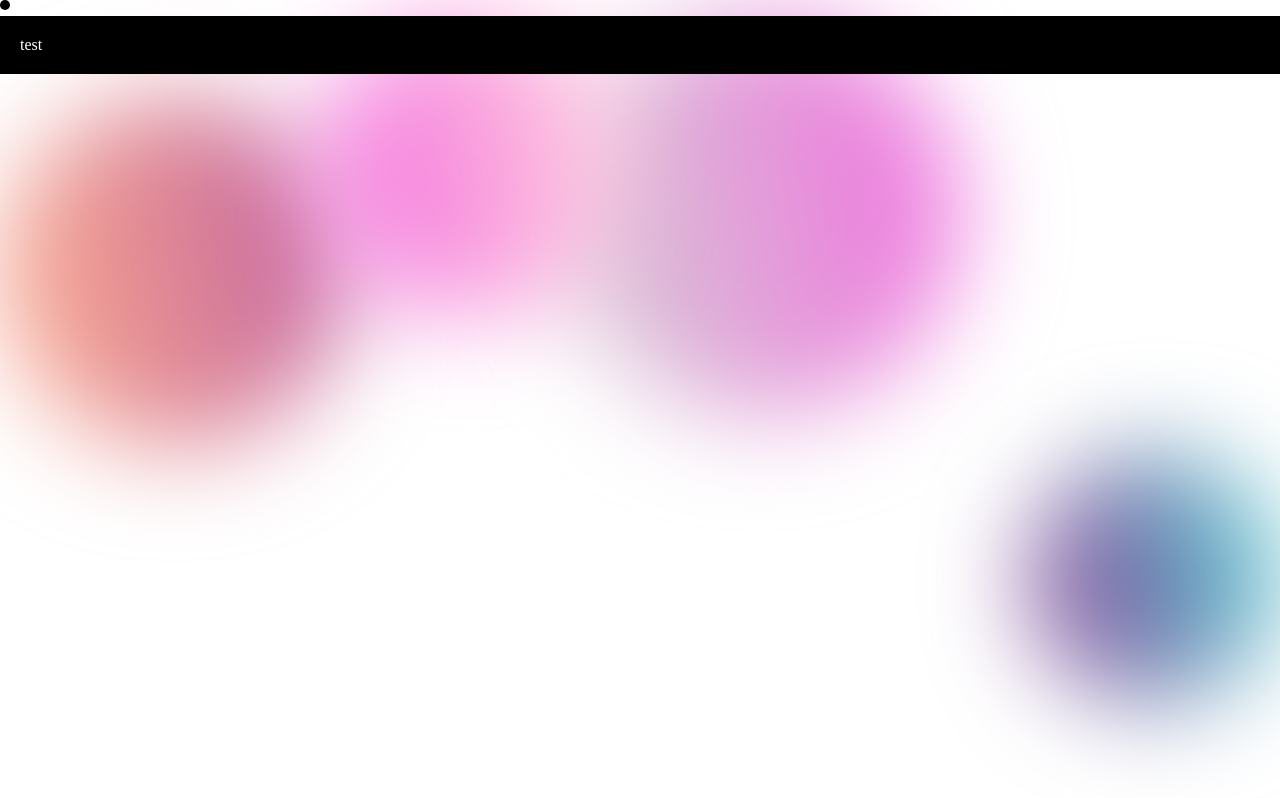
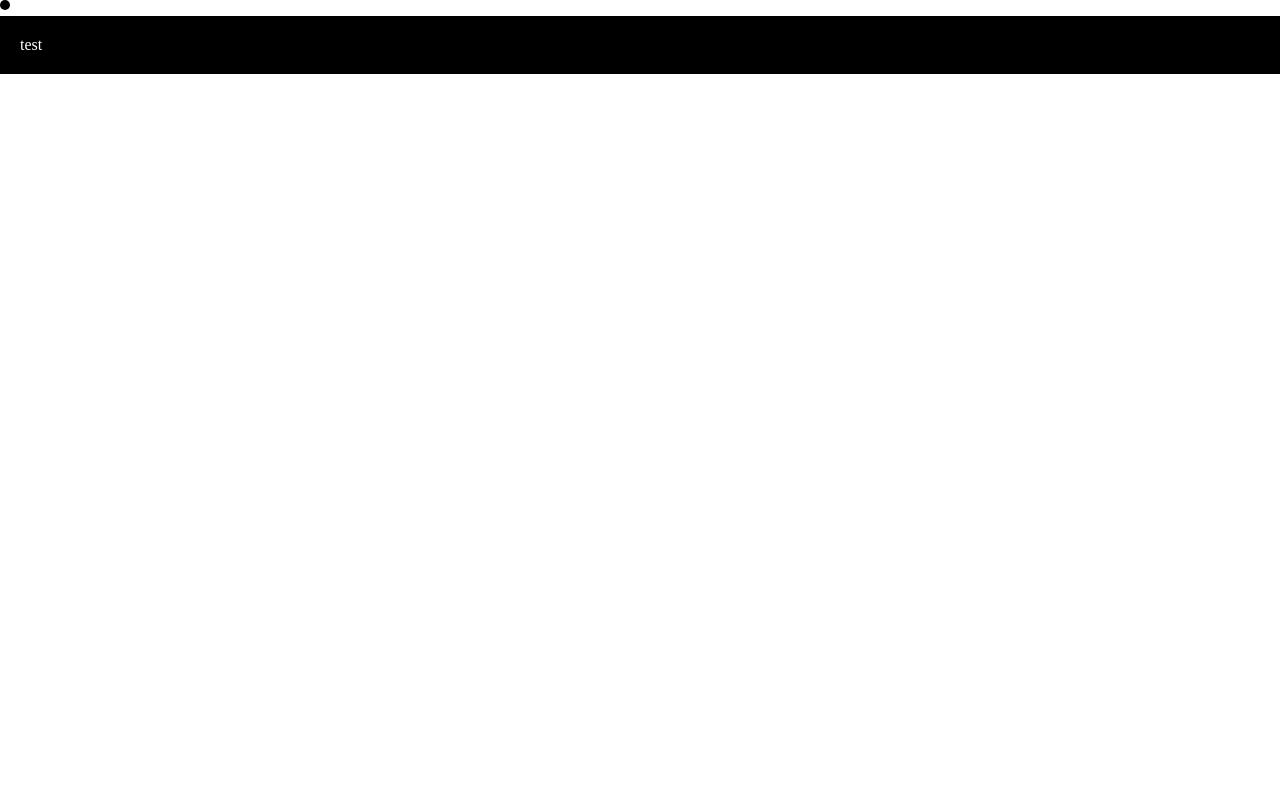
Before and after one commit to Retr0-dot-cpp/website, a plain HTML site: page index.html in a window 1280 px wide. Drawn offline with Linux system fonts and the light colour scheme.

Commit message:
deleting mesh gradients

```diff
--- a/index.html
+++ b/index.html
@@ -11,12 +11,6 @@
     <div id="cursor"></div>
 
 
-    <div class="main">
-        <section id="up"></section>
-        <section id="down"></section>
-        <section id="left"></section>
-        <section id="right"></section>
-    </div>
 
 
     <p>test</p>
```
